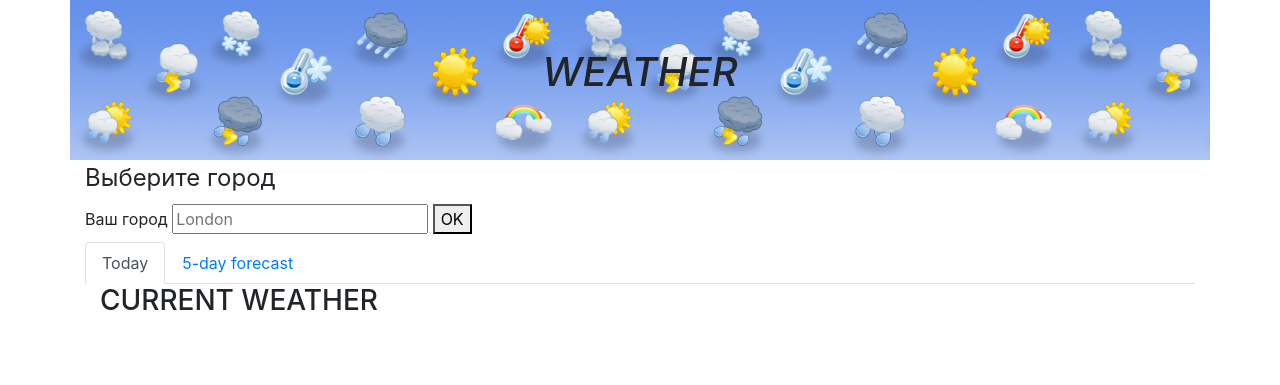
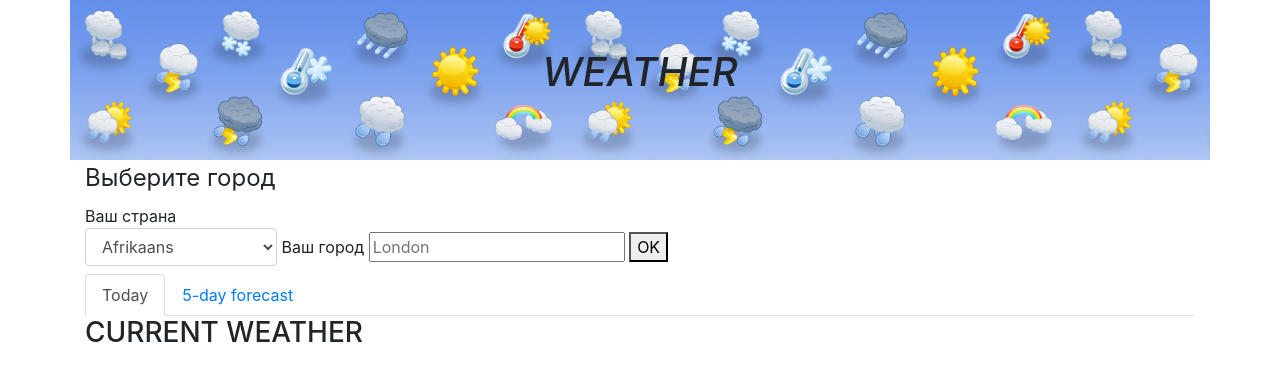
Before and after one commit to Superzirochka/sait_Weather, a website: page index.html in a window 1280 px wide. Drawn offline with nearby package versions, Linux system fonts and the light colour scheme; no server answers.

Commit message:
new version

```diff
--- a/index.html
+++ b/index.html
@@ -14,22 +14,32 @@
     <title>Weather</title>
   </head>
   <body>
-    <div id="app">
+
       <header>
         <div class="container pt-5" id="myHeader">
           <h1 class="text-center"><i>WEATHER</i></h1>
         </div>
       </header>
+      <div id="app">
       <div class="row">
         <div class="container">
 
             <div id="output"></div>
 
             <legend>Выберите город</legend>
+            <label for="country"
+              >Ваш страна
+              <select name="country"  id="country" class="form-control" >
+
+              </select>
+              <!-- <input type="text"/ placeholder="uk" name="country"
+              id="country">-->
+            </label >
             <label for="city"
               >Ваш город <input type="text"/ placeholder="London" name="city"
               id="city"></label
             >
+
             <button class=type="button" class="btn btn-primary" id="btn">OK</button>
 
         </div>
@@ -72,11 +82,13 @@
             >
               <div class="row">
                 <div class="container" id="currentWeather">
+                  <h3>CURRENT WEATHER</h3>
                   <div class="col-4" id="icon">
-                    <h3>CURRENT WEATHER</h3>
                     <img src="" alt="" />
                   </div>
-                  <div class="col-4" id="currentTemp"></div>
+                  <div class="col-4" id="currentTemp">
+
+                  </div>
                   <div class="col-4" id="currentSun"></div>
                 </div>
               </div>
--- a/js/main.js
+++ b/js/main.js
@@ -1,19 +1,157 @@
 let xhr = new XMLHttpRequest();
 let keyAPI = "8779cde84caa36148153944dafc08f86";
-let currentCity;
+let currentCity = "Kharkiv";
+let country = "ua";
 let output = $("#output");
+let country_code = 200;
 let currentWeather = {};
+let forecastWeather = {};
+let abbrCountry = [
+  "af",
+  "ar",
+  "az",
+  "bg",
+  "ca",
+  "cz",
+  "da",
+  "de",
+  "el",
+  "en",
+  "eu",
+  "fa",
+  "fi",
+  "fr",
+  "gl",
+  "he",
+  "hi",
+  "hr",
+  "hu",
+  "id",
+  "it",
+  "ja",
+  "kr",
+  "la",
+  "lt",
+  "mk",
+  "no",
+  "nl",
+  "pl",
+  "pt",
+  "pt_br",
+  "ro",
+  "ru",
+  "se",
+  "sk",
+  "sl",
+  "sp",
+  "sr",
+  "th",
+  "tr",
+  "ua",
+  "vi",
+  "zh_cn",
+  "zh_tw,zu"
+];
+
+let countryArr = [
+  "Afrikaans",
+  "Arabic",
+  "Azerbaijani",
+  "Bulgarian",
+  "Catalan",
+  "Czech",
+  "Danish",
+  "German",
+  "Greek",
+  "English",
+  "Basque",
+  "Farsi",
+  "Finnish",
+  "French",
+  "Galician",
+  "Hebrew",
+  "Hindi",
+  "Croatian",
+  "Hungarian",
+  "Indonesian",
+  "Italian",
+  "Japanese",
+  "Korean",
+  "Latvian",
+  "Lithuanian",
+  "Macedonian",
+  "Norwegian",
+  "Dutch",
+  "Polish",
+  "Portuguese",
+  "Português Brasil",
+  "Romanian",
+  "Russian",
+  "Swedish",
+  "Slovak",
+  "Slovenian",
+  "Spanish",
+  "Serbian",
+  "Thai",
+  "Turkish",
+  "Ukrainian",
+  "Vietnamese",
+  "Chinese Simplified",
+  "Chinese Traditional",
+  "Zulu"
+];
+
+for (let i = 0; i < countryArr.length; i++) {
+  $("#country").append("<option>" + countryArr[i] + "</option>");
+}
+
+currentAPI(currentCity, country);
+
+$("#country")
+  .change(function() {
+    $("select option:selected").each(function() {
+      for (let i = 0; i < countryArr.length; i++) {
+        if ($(this).text() === countryArr[i]) {
+          country = abbrCountry[i];
+          console.log(country);
+        }
+      }
+    });
+  })
+  .trigger("change");
 
 $("#btn").on("click", function() {
   currentCity = $("#city").val();
-  console.log(currentCity);
+  country = $("#country").val();
+  $("#temp").remove();
+  currentAPI(currentCity, country);
+  forecastAPI(currentCity, country);
 });
 
+function JSONDate(json) {
+  let JSONObj = JSON.parse(json);
+  return JSONObj;
+}
+
+function currentTemp(currentWeather) {
+  for (key in currentWeather) {
+    console.log(currentWeather.main["temp"]);
+    return $("#currentTemp").append(
+      "<p id='temp'>" + (currentWeather.main["temp"] - 273.15) + " °C </p>"
+    );
+  }
+}
+
+function forecastTemp(forecastWeather) {}
+
+function currentAPI(currentCity, country) {
   xhr.open(
     "GET",
     "http://api.openweathermap.org/data/2.5/weather?q=" +
       currentCity +
-    ",uk&APPID=" +
+      "," +
+      country +
+      "&APPID=" +
       keyAPI,
     true
   );
@@ -30,33 +168,40 @@ xhr.onreadystatechange = function() {
     if (xhr.status >= 200 && xhr.status < 300) {
       currentWeather = JSONDate(xhr.responseText); //выводим таблицу двнных
       console.log(currentWeather);
+      currentTemp(currentWeather);
     } else {
       console.log(xhr.status + xhr.statusText);
     }
   };
-function makeCell(str) {
-  let td = document.createElement("td");
-  td.textContent = str;
-  return td;
 }
 
-function makeRow(cells) {
-  let tr = document.createElement("tr");
-  for (let i = 0; i < cells.length; i++) {
-    tr.appendChild(cells[i]);
+function forecastAPI(currentCity, country) {
+  xhr.open(
+    "GET",
+    "http://pro.openweathermap.org/data/2.5/forecast/hourly?q=" +
+      currentCity +
+      "," +
+      country_code +
+      "&APPID=" +
+      keyAPI,
+    true
+  );
+  xhr.timeout = 1000;
+  xhr.ontimeout = function() {
+    $("#currentWeather").textContent = "Превышено время ожидания";
+  };
+  xhr.send();
+
+  $("#currentWeather").textContent = "Загругка....";
+  xhr.onreadystatechange = function() {
+    if (xhr.readyState != 4) return;
+    $("#currentTemp").textContent = "error";
+    if (xhr.status >= 200 && xhr.status < 300) {
+      currentWeather = JSONDate(xhr.responseText); //выводим таблицу двнных
+      console.log(currentWeather);
+      forecastTemp(currentWeather);
+    } else {
+      console.log(xhr.status + xhr.statusText);
     }
-  return tr;
+  };
 }
-
-function Table(rows) {
-  let table = document.createElement("table");
-  for (let i = 0; i < rows.length; i++) {
-    table.appendChild(rows[i]);
-  }
-  return table;
-}
-
-function JSONDate(json) {
-  let JSONObj = JSON.parse(json);
-  return JSONObj;
-}
```
Lines whose indentation alone changed are shown as unchanged.
